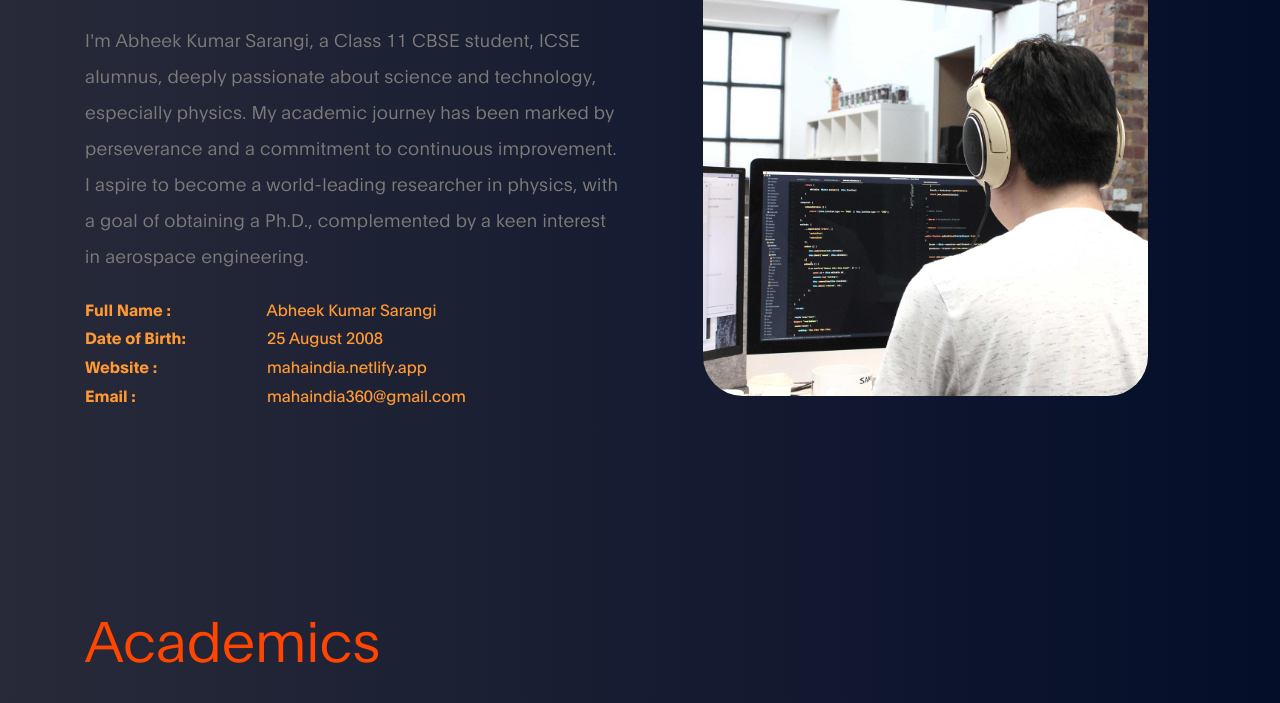
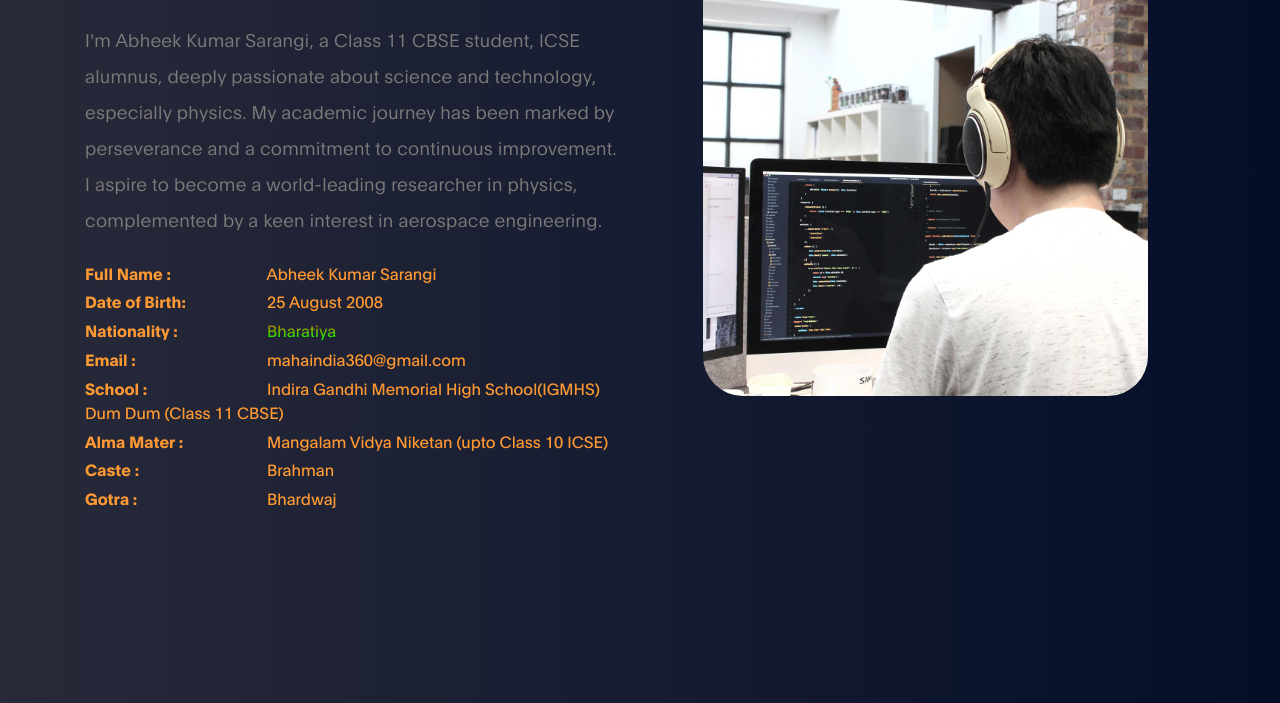
Before and after one commit to Maha-India/Abheek-Portfolio, a website: page index.html in a window 1280 px wide. Shown: the part 590-1293 px from the top of the page. Drawn offline with nearby package versions, Linux system fonts and the light colour scheme.

Commit message:
Update index.html

```diff
--- a/index.html
+++ b/index.html
@@ -143,8 +143,7 @@
               deeply passionate about science and technology, especially
               physics. My academic journey has been marked by perseverance and a
               commitment to continuous improvement. I aspire to become a
-              world-leading researcher in physics, with a goal of obtaining a
-              Ph.D., complemented by a keen interest in aerospace engineering.
+              world-leading researcher in physics, complemented by a keen interest in aerospace engineering.
             </p>
 
             <ul class="mt-4 mb-5 mb-lg-0 profile-list list-unstyled">
@@ -152,9 +151,17 @@
 
               <li><strong>Date of Birth:</strong> 25 August 2008</li>
 
-              <li><strong>Website :</strong> mahaindia.netlify.app</li>
+              <li><strong>Nationality :</strong> <u id="mi">Bharatiya</u></li>
 
               <li><strong>Email :</strong> mahaindia360@gmail.com</li>
+
+	      <li><strong>School :</strong> Indira Gandhi Memorial High School(IGMHS) Dum Dum (Class 11 CBSE)</li>
+
+	      <li><strong>Alma Mater :</strong> Mangalam Vidya Niketan (upto Class 10 ICSE)</li>
+
+	      <li><strong>Caste :</strong> Brahman</li>
+
+	      <li><strong>Gotra :</strong> Bhardwaj</li>
             </ul>
           </div>
 
```
